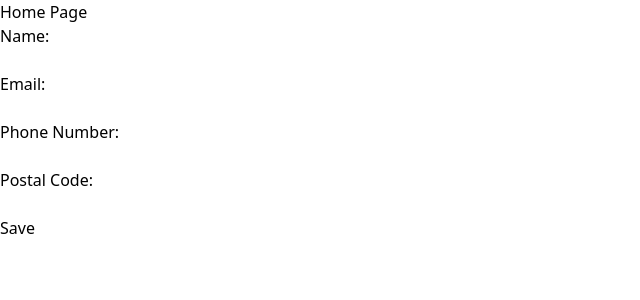
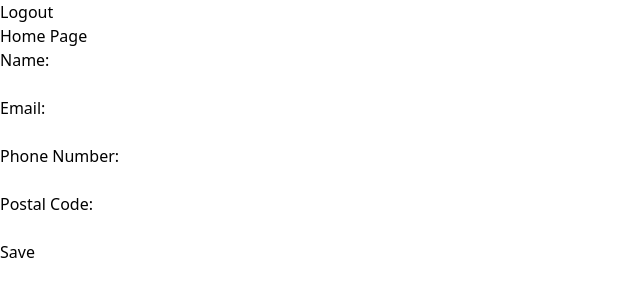
Before and after one commit to acarmonabelmonte/random-user-api-vue, a Vue app: page / in a window 1280 px wide. Shown: the top 300 px of the page, without its empty margins (0-640 px from the left). Built offline with nearby package versions, Linux system fonts and the light colour scheme.

Commit message:
Created logout button :hammer:

```diff
--- a/src/App.vue
+++ b/src/App.vue
@@ -1,5 +1,16 @@
 <template>
   <div id="app">
+    <LogoutButton />
     <router-view />
   </div>
 </template>
+
+<script>
+import LogoutButton from "@/components/UI/LogoutButton.vue";
+export default {
+  name: "Home",
+  components: {
+    LogoutButton,
+  },
+};
+</script>
--- /dev/null
+++ b/src/components/UI/LogoutButton.vue
@@ -0,0 +1,19 @@
+<template>
+  <button @click="logoutUser">Logout</button>
+</template>
+
+<script>
+import { mapActions } from "vuex";
+export default {
+  name: "LogoutButton",
+  methods: {
+    ...mapActions({
+      logout: "users/logout",
+    }),
+    logoutUser() {
+      this.logout();
+      this.$router.push("/");
+    },
+  },
+};
+</script>
--- a/src/views/RandomUsers.vue
+++ b/src/views/RandomUsers.vue
@@ -11,7 +11,6 @@
 import { mapActions } from "vuex";
 export default {
   name: "RandomUsers",
-  components: {},
   methods: {
     ...mapActions({
       getRandomUsers: "users/getRandomUsers",
```
